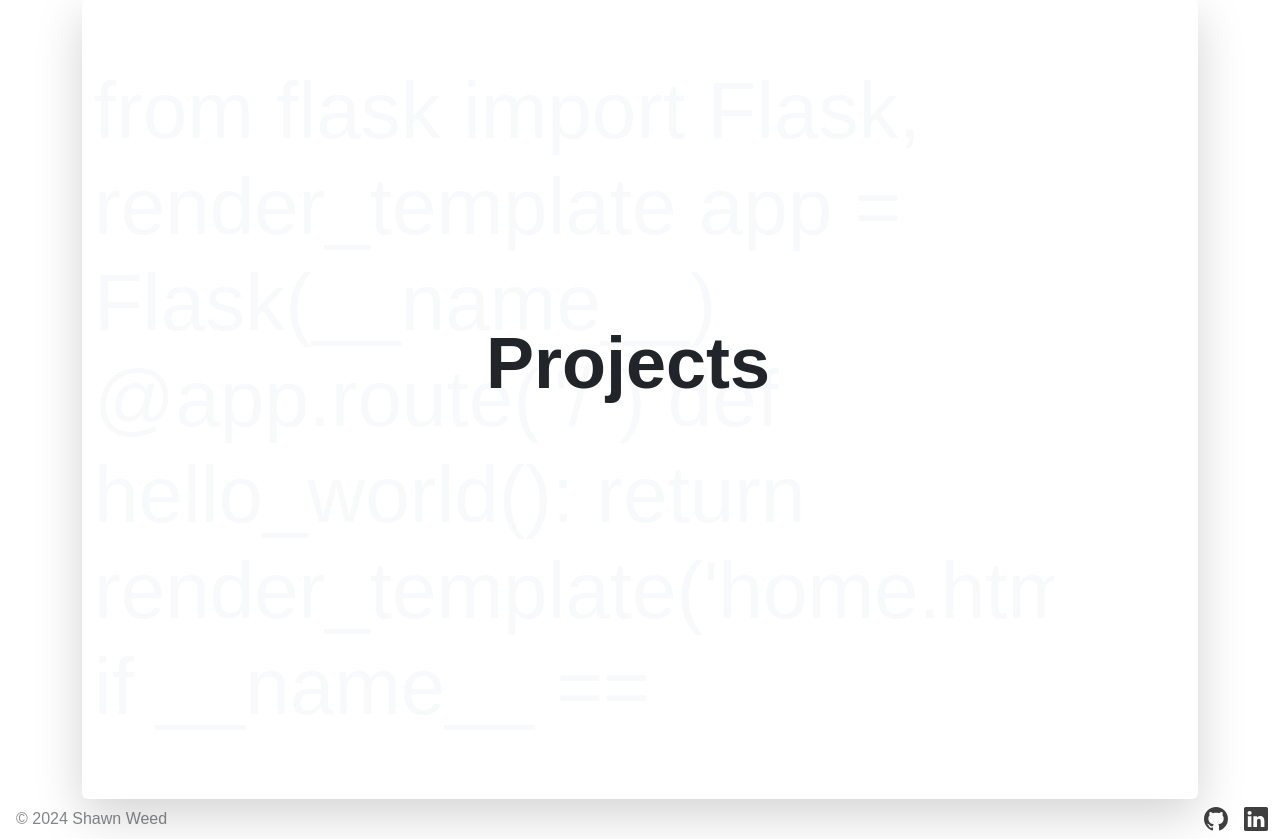
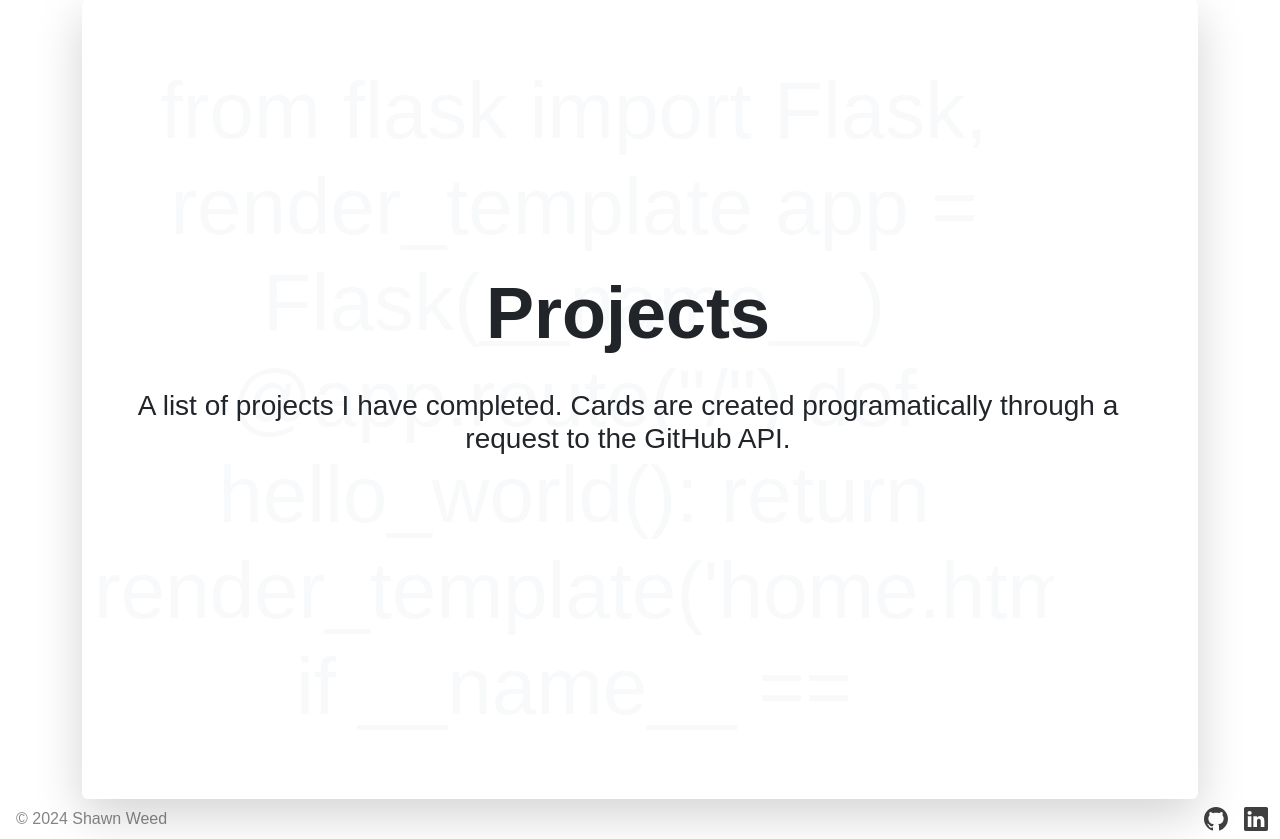
Before and after one commit to shawn-weed/portfolio-website, a Flask app: page /developer in a window 1280 px wide. Shown: the part 57-896 px from the top of the page. Run offline with Flask 3, Linux system fonts and the light colour scheme; data that the repository does not hold is empty.

Commit message:
Changed opacity of home page image and added to projects page

```diff
--- a/templates/developer.html
+++ b/templates/developer.html
@@ -5,6 +5,10 @@
     >
       Projects
     </h1>
+    <h3 class='text-center'>
+      A list of projects I have completed. Cards are created programatically
+      through a request to the GitHub API.
+    </h3>
     {%if projects%}
       {%for repo in projects%}
           <div class="card bg-transparent" style="width: 18rem;">
--- a/templates/index.html
+++ b/templates/index.html
@@ -15,7 +15,7 @@
       </div>
       <div id='bg' class='container w-100 d-flex align-items-center'>
         <div id='mainContainer' class='container d-flex min-vh-100 align-items-center shadow-lg rounded'>
-          <div id='dev' class='position-absolute z-n1 h-75 w-75 text-light display-1 overflow-hidden'>
+          <div id='dev' class='position-absolute z-n1 h-75 w-75 text-light display-1 overflow-hidden text-center'>
             from flask import Flask, render_template
 
             app = Flask(__name__)
@@ -29,7 +29,7 @@
                 app.run(host='0.0.0.0', port=3000, debug=True)
           </div>
         {% block content %}
-          <img id='me' src='static/images/_DSC1291-Edit.png' class='position-absolute align-self-end h-100 z-0'/>
+          <img id='me' src='static/images/_DSC1291-Edit.png' class='position-absolute align-self-end h-100 z-0 opacity-50'/>
           <div id='textContainer' class='position-relative container align-items-end mw-50'>
             <div id='nameContainer' class='container d-flex justify-content-center'>
               <span class='display-4'>Shawn Weed</span>
```
Also changed, not shown: static/css/index.css (line endings or trailing spaces).
